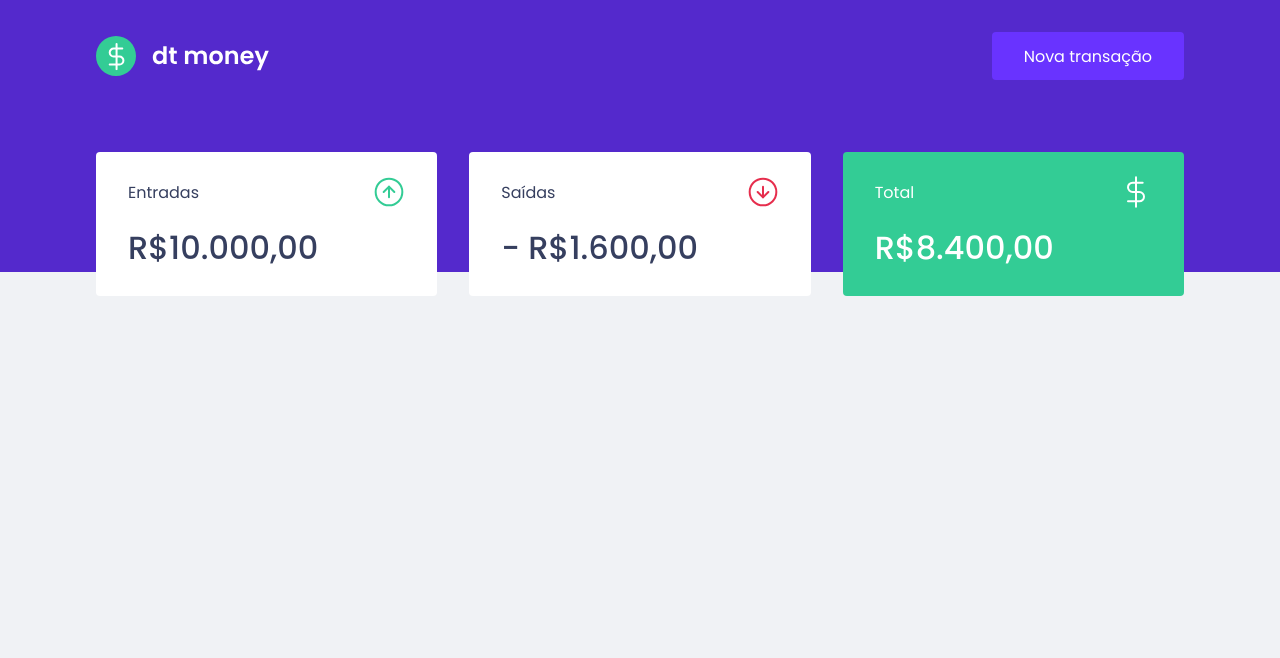
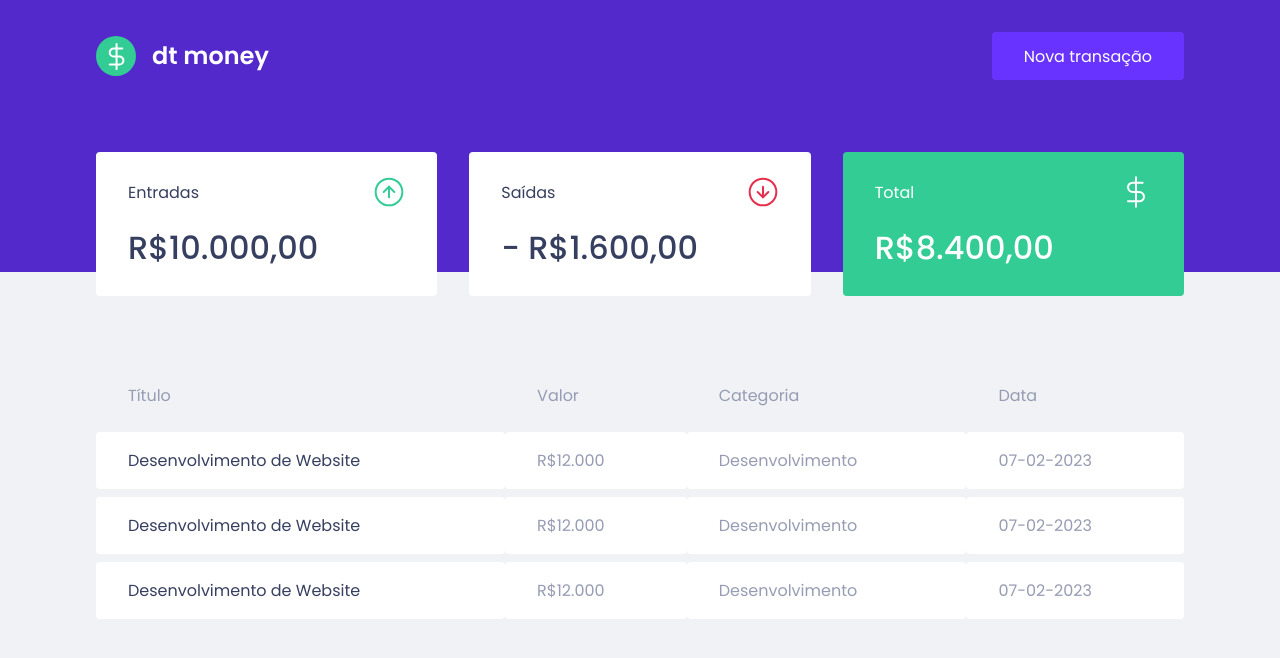
Before and after one commit to ManoeldeCastro/dtmoney, a React (Create React App) app: page / in a window 1280 px wide. Shown: the top 658 px of the page. Built offline with nearby package versions, Linux system fonts and the light colour scheme.

Commit message:
Transaction Table

```diff
--- a/src/components/Dashboard/index.tsx
+++ b/src/components/Dashboard/index.tsx
@@ -1,4 +1,5 @@
-import { Summary } from "../Summary";
+import  {Summary} from "../Summary";
+import { TransactionTable } from "../TransactionsTable";
 import { Container } from "./styles";
 
 export function Dashboard (){
@@ -6,6 +7,7 @@
     <Container>
 
       <Summary/>
+      <TransactionTable/>
     </Container>
   )
 }
--- /dev/null
+++ b/src/components/TransactionsTable/index.tsx
@@ -0,0 +1,45 @@
+import { Container } from "./styles"
+
+export const TransactionTable = ()=>{
+return(
+  <Container>
+    <table>
+      <thead>
+        <tr>
+          <th>Título</th>
+          <th>Valor</th>
+          <th>Categoria</th>
+          <th>Data</th>
+        </tr>
+      </thead>
+      <tbody>
+        <tr>
+          <td>
+            Desenvolvimento de Website
+          </td>
+          <td>R$12.000</td>
+          <td>Desenvolvimento</td>
+          <td>07-02-2023</td>
+        </tr>
+        <tr>
+          <td>
+            Desenvolvimento de Website
+          </td>
+          <td>R$12.000</td>
+          <td>Desenvolvimento</td>
+          <td>07-02-2023</td>
+        </tr>
+        <tr>
+          <td>
+            Desenvolvimento de Website
+          </td>
+          <td>R$12.000</td>
+          <td>Desenvolvimento</td>
+          <td>07-02-2023</td>
+        </tr>
+
+      </tbody>
+    </table>
+  </Container>
+)
+}
--- /dev/null
+++ b/src/components/TransactionsTable/styles.ts
@@ -0,0 +1,31 @@
+import styled from "styled-components";
+
+
+export const Container = styled.div`
+  margin-top: 4rem;
+
+  table{
+    width: 100%;
+    border-spacing: 0 0.5rem;
+
+    th {
+      color: var(--text-body);
+      font-weight: 400;
+      padding: 1rem 2rem;
+      text-align: left;
+      line-height: 1.5rem;
+    }
+
+    td {
+      padding: 1rem 2rem;
+      border: 0;
+      background-color: var(--shape);
+      color: var(--text-body);
+      border-radius: 0.25rem;
+
+      &:first-child {
+        color: var(--text-title);
+    }
+  }
+}
+`
```
